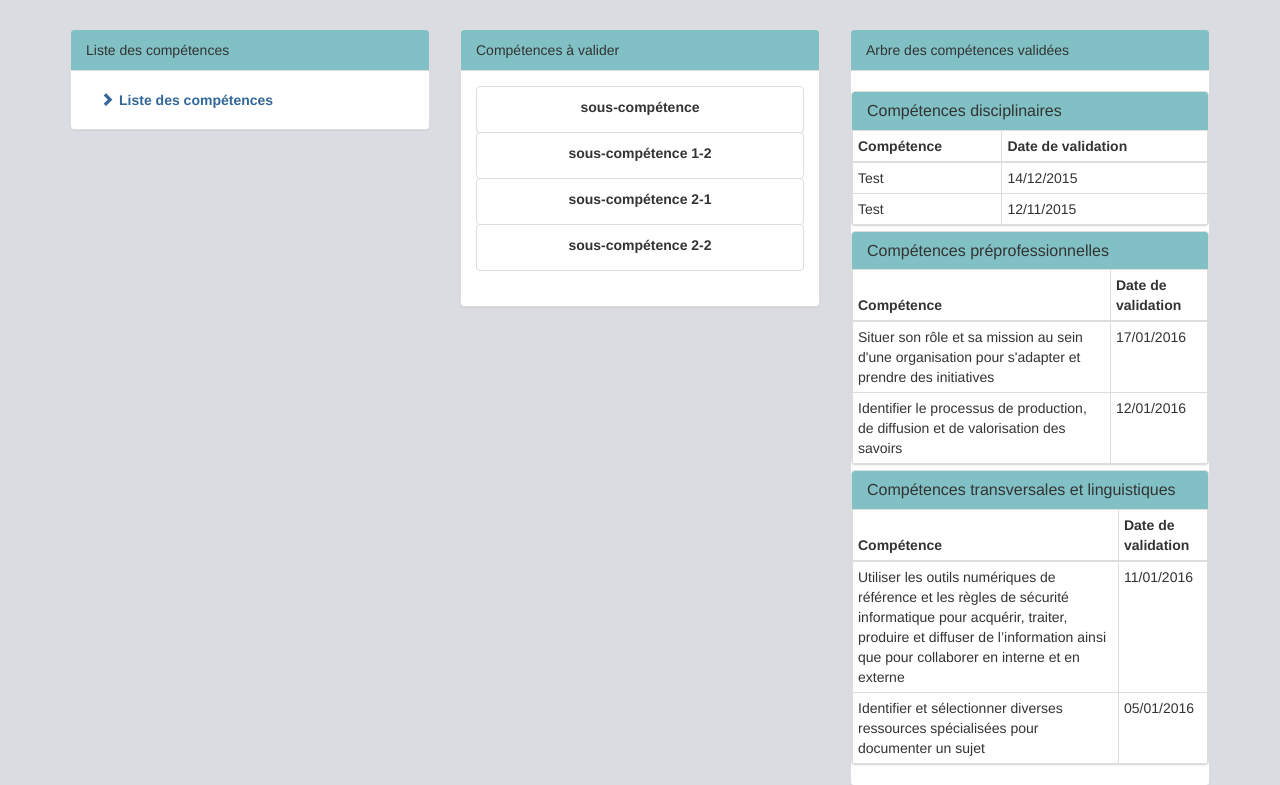
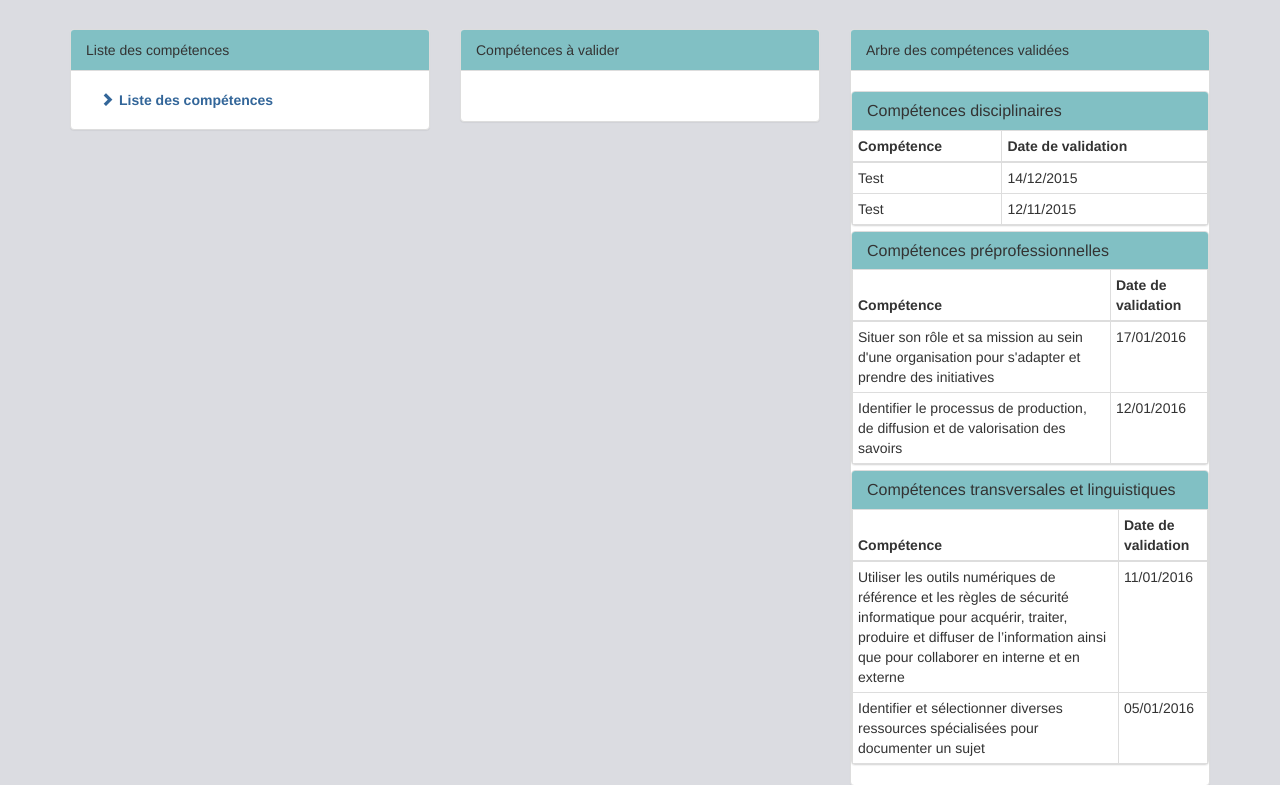
Before and after one commit to GuenverL/LiCoRE, a PHP site: page / in a window 1280 px wide. Shown: the part 51-836 px from the top of the page. Run offline with PHP 8.4, Linux system fonts and the light colour scheme; data comes from the database, SQL or seed files in the repository.

Commit message:
Ajout de l'API competences qui retourne un JSON pour le JS de la validation des competences.

```diff
--- a/js/validationcompetences.js
+++ b/js/validationcompetences.js
@@ -1,7 +1,20 @@
-// JavaScript Document
-
-function validation(button){
-    button.style.background="#5cb85c";
+function validation(button) {
+    button.style.background = "#5cb85c";
 }
 
-function afficherCompetence(id){}
+function afficherCompetence(id) {
+    $.getJSON('api/competences.php', {
+            type: 'sousCompetences',
+            idPere: id
+        },
+        function(competences) {
+            $("#competences-a-valider").empty();
+            for (competence of competences) {
+
+                $("#competences-a-valider").append('<div class="list-group-item" onclick="validation(' + competence.id + ')">' +
+                    '<label>' + competence.nom + '</label>' +
+                    '</div>');
+            }
+        }
+    );
+}
--- a/views/competences_a_valider.php
+++ b/views/competences_a_valider.php
@@ -2,29 +2,6 @@
     <div class="panel-heading">Compétences à valider
     </div>
     <div class="panel-body">
-        <div class="list-group">
-            <?php echo afficherCompetencesAValider() ?>
-            <div class="list-group-item btn" onclick="validation(this)">
-                <label >                                sous-compétence 1-2
-                </label>
-            </div>
-            <div class="list-group-item btn" onclick="validation(this)">
-                <label >                                sous-compétence 2-1
-                </label>
-            </div>
-            <div class="list-group-item btn" onclick="validation(this)">
-                <label >                                sous-compétence 2-2
-                </label>
-            </div>
-        </div>
+        <div id="competences-a-valider" class="list-group"></div>
     </div>
 </div>
-<?php
-function afficherCompetencesAValider() {
-    $html = "";
-    $html .= "<div class=\"list-group-item btn\" onclick=\"validation(this)\">\n";
-    $html .= "<label >sous-compétence\n";
-    $html .= "</label>\n";
-    $html .= "</div>\n";
-    return $html;
-}?>
```
Also changed, not shown: api/competences.php (added, +32 -0 lines), models/competences.php (line endings or trailing spaces).
